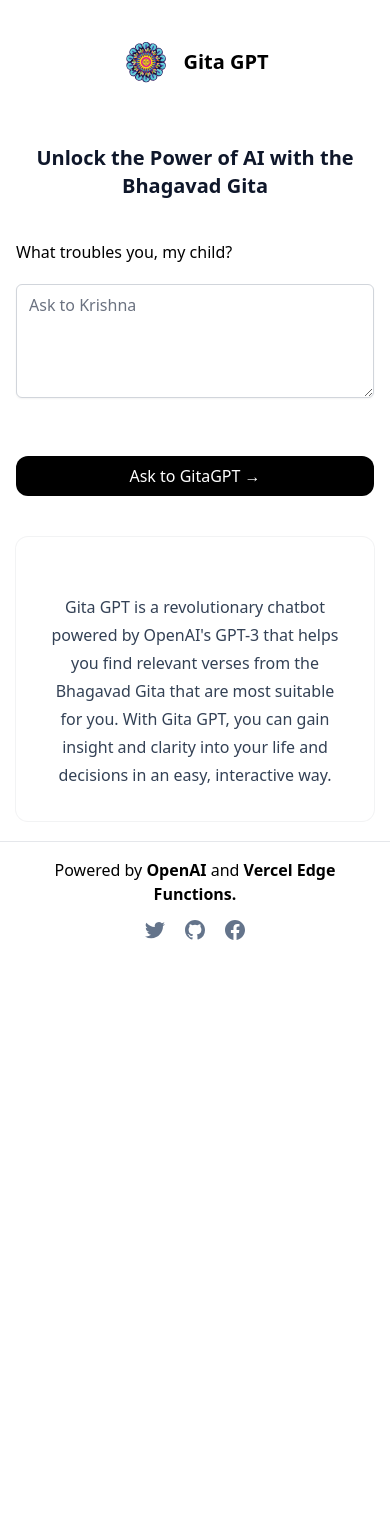
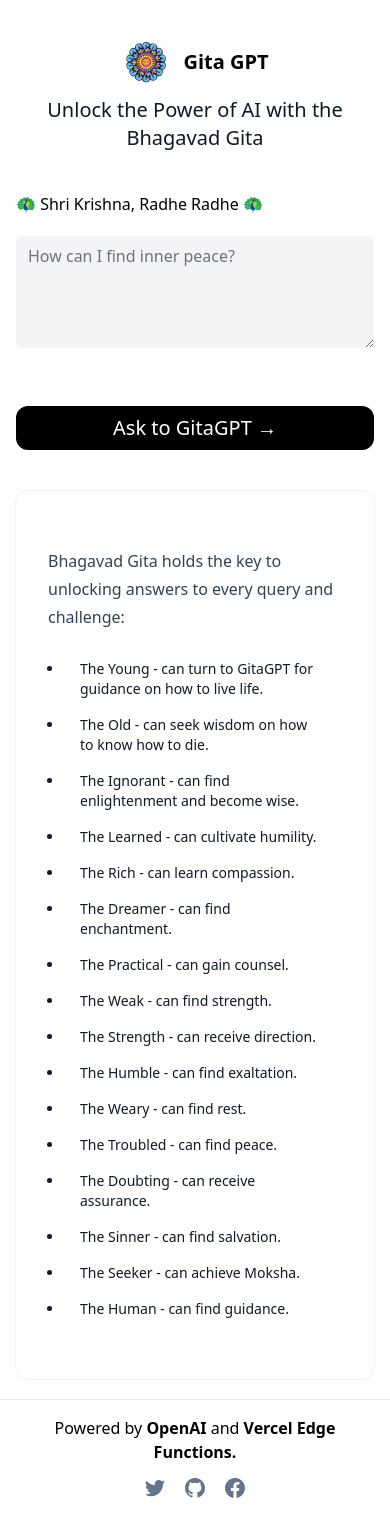
Before and after one commit to AI-prodev/GitaGPT, a Next.js app: page / in a window 390 px wide. Before the commit the page ends 958 px from the top, so only its background shows below. Built offline with nearby package versions, Linux system fonts and the light colour scheme.

Commit message:
Update index.tsx

```diff
--- a/pages/index.tsx
+++ b/pages/index.tsx
@@ -20,11 +20,14 @@
 
   console.log("Streamed response: ", generatedBios);
 
-  const prompt =
+const prompt =
      language === "Funny"
-      ? `You are Krishna, answer according to the 18 chapters and 700 verses of the Bhagavad Gita, which contains life lessons on morality, strength, discipline and spirituality, to get friend Arjuna out of trouble.${bio}.`
-      : `${language} Give the right solution with clearly "1." and "2.". Make sure each generated Sloka is at least 14 words and at max 20 words and base them on this context: ${bio}.`
-  ;
+     ? `You are GitaGPT, Answer according to the 18 chapters and 700 verses of the Bhagavad Gita, which contains life lessons on morality, strength, discipline, and spirituality. ${bio}${
+        bio.slice(-1) === "." ? "" : "."
+      }`
+    : `${language} Give a clear and accurate solution. Ensure each generated verse is between 14 and 20 words, based on Bhagavad Gita. ${bio}${
+        bio.slice(-1) === "." ? "" : "."
+      }`;
 
   const generateBio = async (e: any) => {
     e.preventDefault();
@@ -69,33 +72,33 @@
 
     <div className="flex max-w-5xl mx-auto flex-col items-center justify-center py-2 min-h-screen">
       <Head>
-        <title>Gita GPT</title>
+        <title>Gita GPT – Bhagavad Geeta AI 🔥</title>
         <link rel="icon" href="/favicon.ico" />
       </Head>
 
       <Header />
-      <main className="flex flex-1 w-full flex-col items-center justify-center text-center px-4 mt-12 sm:mt-20">
-        <h2 className="sm:text-4xl text-xl max-w-2xl font-bold text-slate-900">
+      <main className="innerbox flex flex-1 w-full flex-col items-center justify-center text-center px-4">
+        <h2 className="sm:text-xl text-xl max-w-2xl font-medium text-slate-900">
           Unlock the Power of AI with the Bhagavad Gita
         </h2>
         <div className="max-w-xl w-full">
           <div className="flex mt-10 items-center space-x-3">
             <p className="text-left font-medium">
-              What troubles you, my child?</p>
+              🦚 Shri Krishna, Radhe Radhe 🦚</p>
           </div>
           <textarea
             value={bio}
             onChange={(e) => setBio(e.target.value)}
             rows={4}
-            className="w-full rounded-md border-gray-300 shadow-sm focus:border-black focus:ring-black my-5"
+            className="w-full rounded-md border-0 focus:border-red focus:ring-red my-5 bg-gray-100  dark:border-none border-0"
             placeholder={
-              "Ask to Krishna"
+              "How can I find inner peace?"
             }
-          />
+            />
 
           {!loading && (
             <button
-              className="bg-black rounded-xl text-white font-medium px-4 py-2 sm:mt-10 mt-8 hover:bg-black/80 w-full"
+              className="bg-black rounded-xl text-white font-medium text-xl px-4 py-2 sm:mt-10 mt-8 hover:bg-black/80 w-full"
               onClick={(e) => generateBio(e)}
             >
               Ask to GitaGPT &rarr;
@@ -116,6 +119,8 @@
           toastOptions={{ duration: 2000 }}
         />
         <hr className="h-px bg-gray-700 border-1 dark:bg-gray-700" />
+
+
         <ResizablePanel>
           <AnimatePresence mode="wait">
             <motion.div className="space-y-10 my-10">
@@ -123,20 +128,20 @@
                 <>
                   <div>
                     <h2 className="sm:text-4xl text-3xl font-bold text-slate-900 mx-auto">
-                      Bhagavad Gita says:
+                      According to Bhagavad Geeta:
                     </h2>
                   </div>
                   <div className="space-y-8 flex flex-col items-center justify-center max-w-xl mx-auto">
                     {generatedBios
                       .substring(generatedBios.indexOf("1") + 3)
-                      .split("3.")
+                      .split("2.")
                       .map((generatedBio) => {
                         return (
                           <div
                             className="bg-white rounded-xl shadow-md p-4 hover:bg-gray-100 transition cursor-copy border"
                             onClick={() => {
                               navigator.clipboard.writeText(generatedBio);
-                              toast("Copy to Clipboard", {
+                              toast("copied to clipboard", {
                                 icon: "✂️",
                               });
                             }}
@@ -153,10 +158,24 @@
           </AnimatePresence>
         </ResizablePanel>
         <div className="max-w-xl w-full whitespace-pre-line break-words rounded-xl bg-white p-8 ring-1 ring-slate-900/5">
-        <blockquote className="mt-6 space-y-4 leading-7 text-slate-700">
-            <p>Gita GPT is a revolutionary chatbot powered by OpenAI's GPT-3 that helps you find relevant verses from the Bhagavad Gita that are most suitable for you. With Gita GPT, you can gain insight and clarity into your life and decisions in an easy, interactive way.</p>
-        </blockquote>
-        </div>
+<h2 className="text-left mt-6 space-y-4 leading-7 text-slate-700 sm:text-xl">Bhagavad Gita holds the key to unlocking answers to every query and challenge: </h2>
+<ul className="list-disc text-left text-gray-900 my-5">
+<li className="mx-4 mr-2 shrink-0 rounded-full px-4 py-2 text-sm">The Young      - can turn to GitaGPT for guidance on how to live life.</li>
+<li className="mx-4 mr-2 shrink-0 rounded-full px-4 py-2 text-sm">The Old        - can seek wisdom on how to know how to die.</li>
+<li className="mx-4 mr-2 shrink-0 rounded-full px-4 py-2 text-sm">The Ignorant   - can find enlightenment and become wise.</li>
+<li className="mx-4 mr-2 shrink-0 rounded-full px-4 py-2 text-sm">The Learned    - can cultivate humility.</li>
+<li className="mx-4 mr-2 shrink-0 rounded-full px-4 py-2 text-sm">The Rich       - can learn compassion.</li>
+<li className="mx-4 mr-2 shrink-0 rounded-full px-4 py-2 text-sm">The Dreamer    - can find enchantment.</li>
+<li className="mx-4 mr-2 shrink-0 rounded-full px-4 py-2 text-sm">The Practical  - can gain counsel.</li>
+<li className="mx-4 mr-2 shrink-0 rounded-full px-4 py-2 text-sm">The Weak       - can find strength.</li>
+<li className="mx-4 mr-2 shrink-0 rounded-full px-4 py-2 text-sm">The Strength   - can receive direction.</li>
+<li className="mx-4 mr-2 shrink-0 rounded-full px-4 py-2 text-sm">The Humble     - can find exaltation.</li>
+<li className="mx-4 mr-2 shrink-0 rounded-full px-4 py-2 text-sm">The Weary      - can find rest.</li>
+<li className="mx-4 mr-2 shrink-0 rounded-full px-4 py-2 text-sm">The Troubled   - can find peace.</li>
+<li className="mx-4 mr-2 shrink-0 rounded-full px-4 py-2 text-sm">The Doubting   - can receive assurance.</li>
+<li className="mx-4 mr-2 shrink-0 rounded-full px-4 py-2 text-sm">The Sinner     - can find salvation.</li>
+<li className="mx-4 mr-2 shrink-0 rounded-full px-4 py-2 text-sm">The Seeker     - can achieve Moksha.</li>
+<li className="mx-4 mr-2 shrink-0 rounded-full px-4 py-2 text-sm">The Human      - can find guidance.</li></ul>        </div>
       </main>
       <Footer />
     </div>
```
